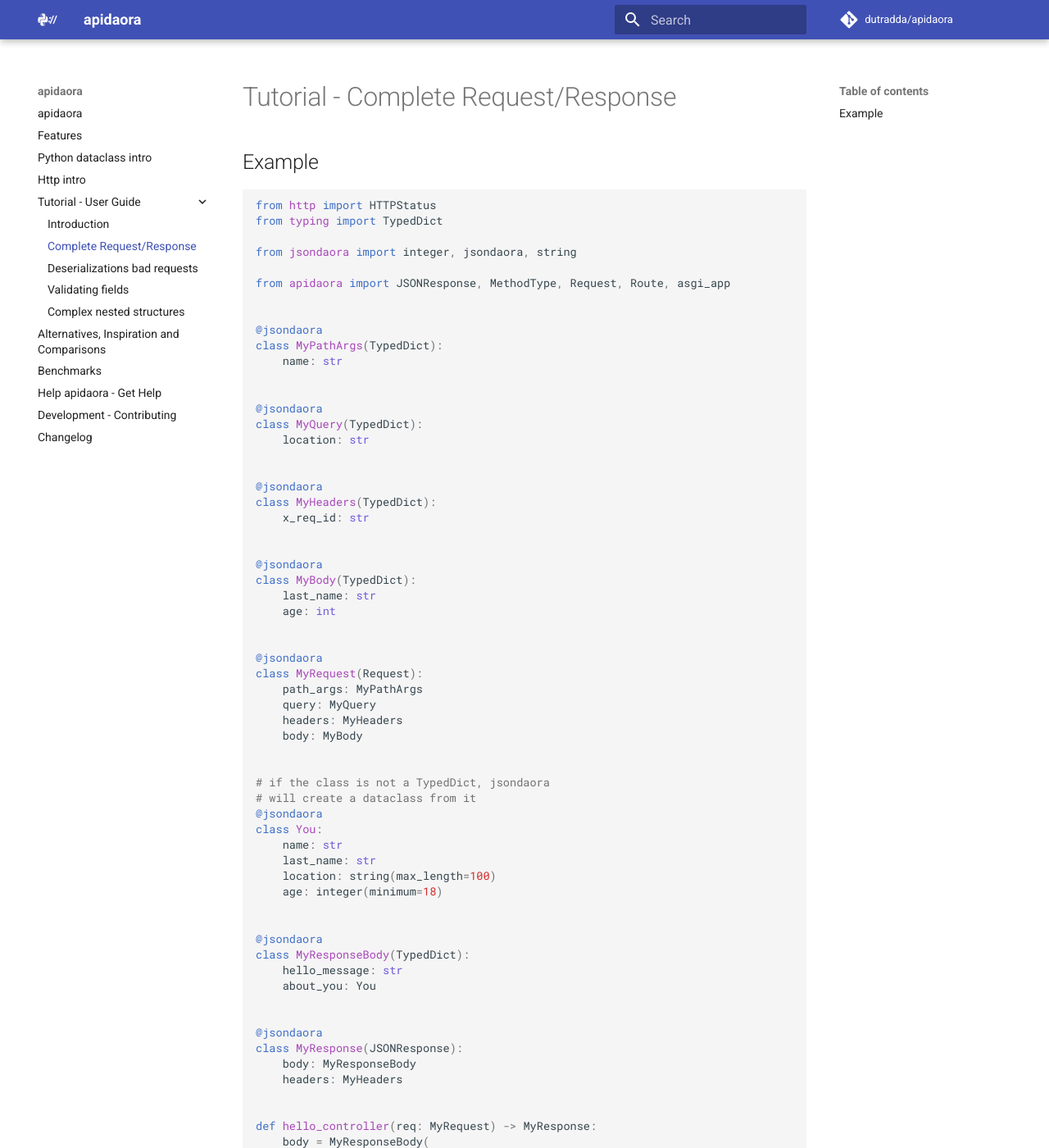
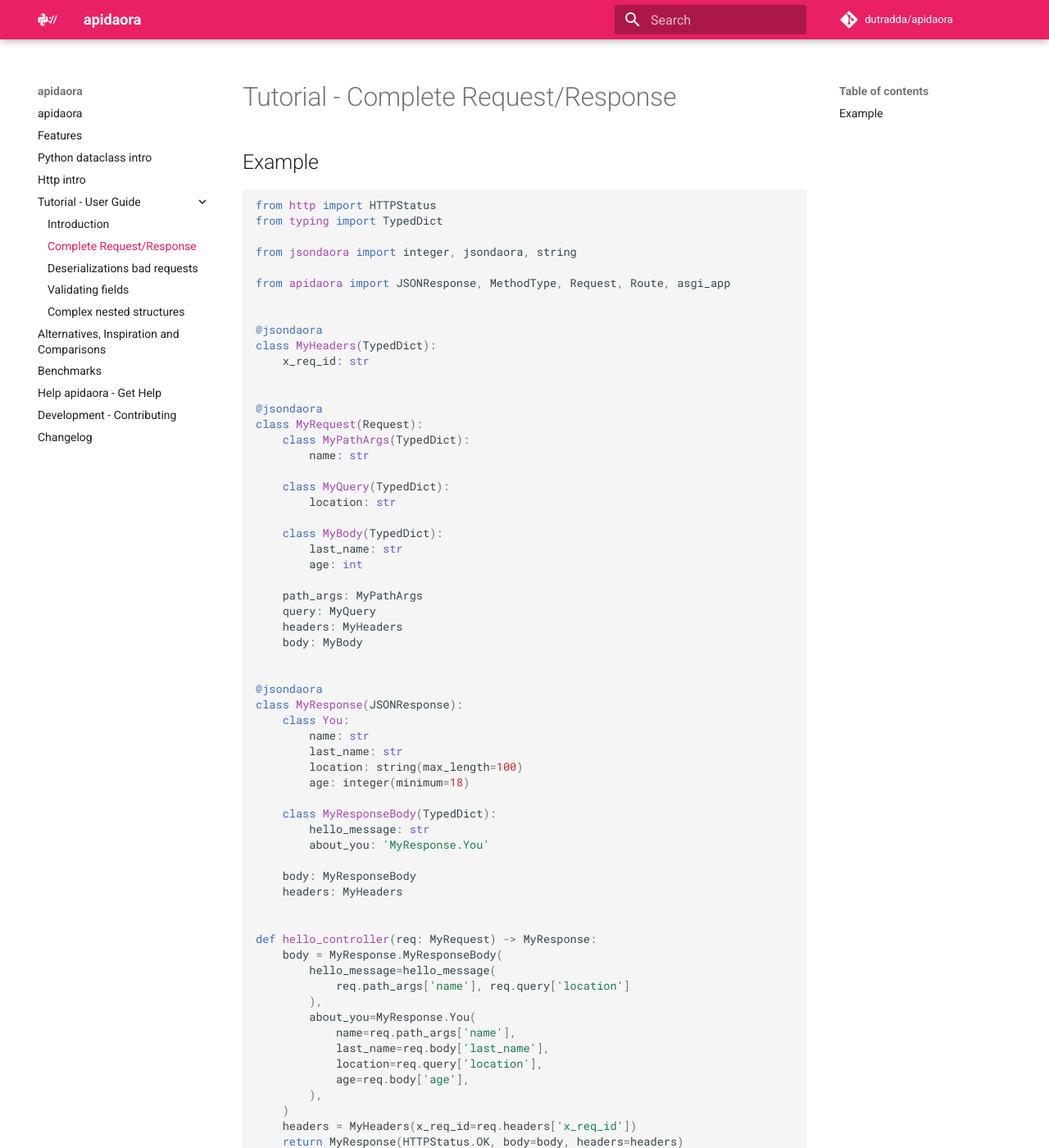
Before and after one commit to dutradda/apidaora, an MkDocs documentation site: the page built from docs/tutorial/01-complete-request-response.md, in a window 1280 px wide and 1400 px high. Shown: the whole window at 82% size. Built offline with MkDocs 1.6.1 and Material for MkDocs 9.7.7, drawn with Linux system fonts in a browser that asks for light colours; comment, search, counter and statistics services are not loaded.

Commit message:
Improve docs

```diff
--- a/docs/src/index/index_01_complete.py
+++ b/docs/src/index/index_01_complete.py
@@ -7,62 +7,50 @@ from apidaora import JSONResponse, MethodType, Request, Route, asgi_app
 
 
 @jsondaora
-class MyPathArgs(TypedDict):
-    name: str
-
-
-@jsondaora
-class MyQuery(TypedDict):
-    location: str
-
-
-@jsondaora
 class MyHeaders(TypedDict):
     x_req_id: str
 
 
 @jsondaora
-class MyBody(TypedDict):
-    last_name: str
-    age: int
+class MyRequest(Request):
+    class MyPathArgs(TypedDict):
+        name: str
 
+    class MyQuery(TypedDict):
+        location: str
 
-@jsondaora
-class MyRequest(Request):
+    class MyBody(TypedDict):
+        last_name: str
+        age: int
+
     path_args: MyPathArgs
     query: MyQuery
     headers: MyHeaders
     body: MyBody
 
 
-# if the class is not a TypedDict, jsondaora
-# will create a dataclass from it
-@jsondaora
-class You:
-    name: str
-    last_name: str
-    location: string(max_length=100)
-    age: integer(minimum=18)
-
-
-@jsondaora
-class MyResponseBody(TypedDict):
-    hello_message: str
-    about_you: You
-
-
 @jsondaora
 class MyResponse(JSONResponse):
+    class You:
+        name: str
+        last_name: str
+        location: string(max_length=100)
+        age: integer(minimum=18)
+
+    class MyResponseBody(TypedDict):
+        hello_message: str
+        about_you: 'MyResponse.You'
+
     body: MyResponseBody
     headers: MyHeaders
 
 
 def hello_controller(req: MyRequest) -> MyResponse:
-    body = MyResponseBody(
+    body = MyResponse.MyResponseBody(
         hello_message=hello_message(
             req.path_args['name'], req.query['location']
         ),
-        about_you=You(
+        about_you=MyResponse.You(
             name=req.path_args['name'],
             last_name=req.body['last_name'],
             location=req.query['location'],
--- a/mkdocs.yml
+++ b/mkdocs.yml
@@ -4,7 +4,7 @@ site_description: Asgi App using typing annotation
 theme:
     name: 'material'
     palette:
-      primary: 'pinky'
+      primary: 'pink'
       accent: 'grey'
     logo: 'apidaora-white.svg'
     favicon: 'favicon.png'
```
Also changed, not shown: docs/src/index/index_00_basic.py (+7 -11 lines), docs/apidaora-python.svg (added), docs/apidaora.svg, 1 other file.
